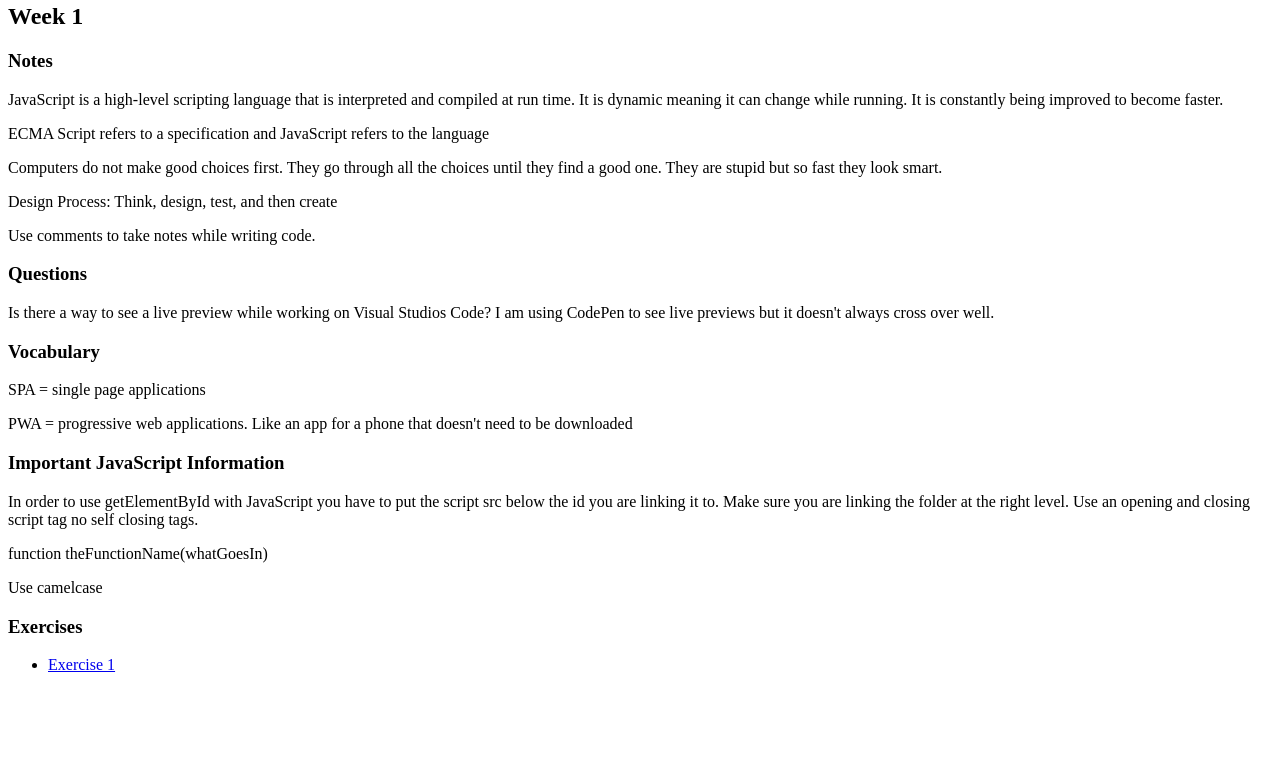
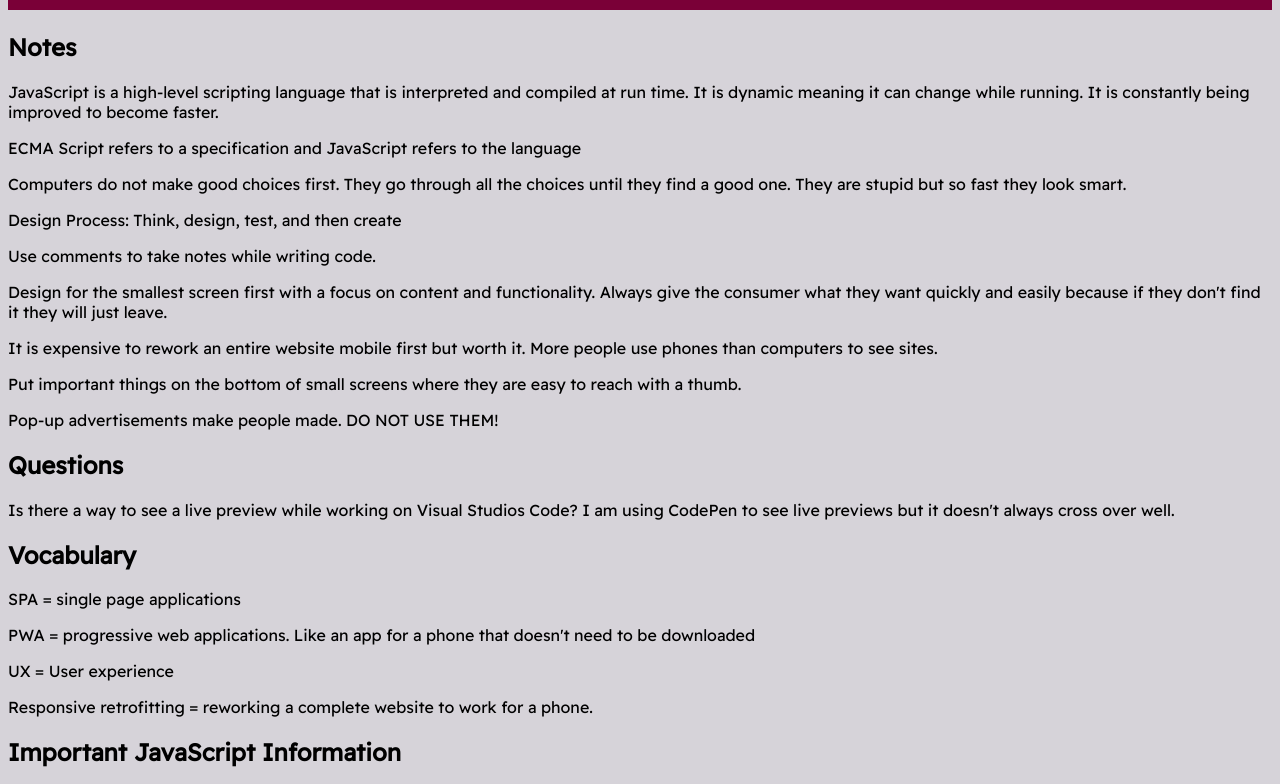
Before and after one commit to ABunderson/WDD330_portfolio, a plain HTML site: page week1/index.html in a window 1280 px wide. Shown: the part 77-861 px from the top of the page. Before the commit the page ends 800 px from the top, so only its background shows below. Drawn offline with Linux system fonts and the light colour scheme.

Commit message:
make week 1 pretty

```diff
--- a/week1/index.html
+++ b/week1/index.html
@@ -4,33 +4,39 @@
 <head>
   <meta charset="UTF-8">
   <title>Week 1 Index</title>
+  <link rel="stylesheet" href="/css/main.css">
 </head>
 
 <body>
-  <h1>WDD 330 Portfolio</h1>
-  <h2>Week 1</h2>
+  <h1>WDD 330 Portfolio - Week 1</h1>
 
-  <h3>Notes</h3>
+  <h2>Notes</h2>
   <p>JavaScript is a high-level scripting language that is interpreted and compiled at run time. It is dynamic meaning it can change while running. It is constantly being improved to become faster.</p>
   <p>ECMA Script refers to a specification and JavaScript refers to the language</p>
   <p>Computers do not make good choices first. They go through all the choices until they find a good one. They are stupid but so fast they look smart.</p>
   <p>Design Process: Think, design, test, and then create</p>
   <p>Use comments to take notes while writing code.</p>
+  <p>Design for the smallest screen first with a focus on content and functionality. Always give the consumer what they want quickly and easily because if they don't find it they will just leave.</p>
+  <p>It is expensive to rework an entire website mobile first but worth it. More people use phones than computers to see sites.</p>
+  <p>Put important things on the bottom of small screens where they are easy to reach with a thumb.</p>
+  <p>Pop-up advertisements make people made. DO NOT USE THEM!</p>
 
-  <h3>Questions</h3>
+  <h2>Questions</h2>
   <p>Is there a way to see a live preview while working on Visual Studios Code? I am using CodePen to see live previews but it doesn't always cross over well.</p>
 
-  <h3>Vocabulary</h3>
+  <h2>Vocabulary</h2>
   <p>SPA = single page applications</p>
   <p>PWA = progressive web applications. Like an app for a phone that doesn't need to be downloaded</p>
+  <p>UX = User experience</p>
+  <p>Responsive retrofitting = reworking a complete website to work for a phone.</p>
 
-  <h3>Important JavaScript Information</h3>
+  <h2>Important JavaScript Information</h2>
   <p>In order to use getElementById with JavaScript you have to put the script src below the id you are linking it to. Make sure you are linking the folder at the right level. Use an opening and closing script tag no self closing tags.</p>
   <p>function theFunctionName(whatGoesIn)</p>
   <p>Use camelcase</p>
 
 
-  <h3>Exercises</h3>
+  <h2>Exercises</h2>
   <ul id="index_list"></ul>
   <script src="js/main.js"></script>
 
```
